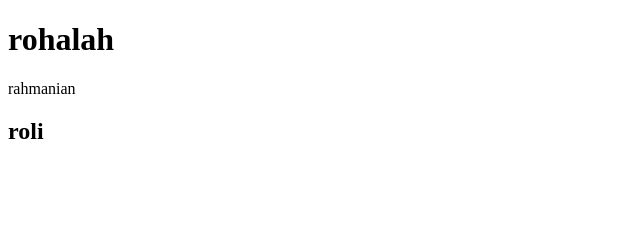
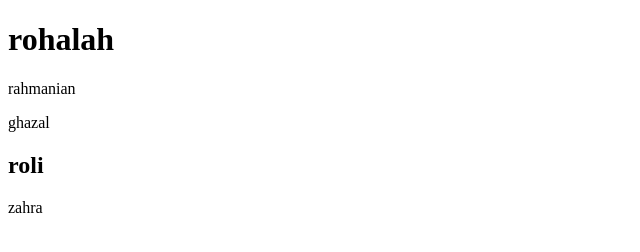
Before and after one commit to rohalah1985/project, a plain HTML site: page index.html in a window 1280 px wide. Shown: the whole page, without its empty margins (0-640 px from the left). Drawn offline with Linux system fonts and the light colour scheme.

Commit message:
add zahra

```diff
--- a/index.html
+++ b/index.html
@@ -8,8 +8,11 @@
 <body>
    <h1>rohalah </h1>
    <p>rahmanian</p>
+   <p>ghazal</p>
 
    <h2>roli</h2>
+
+   <p>zahra</p>
 
 
 
```
